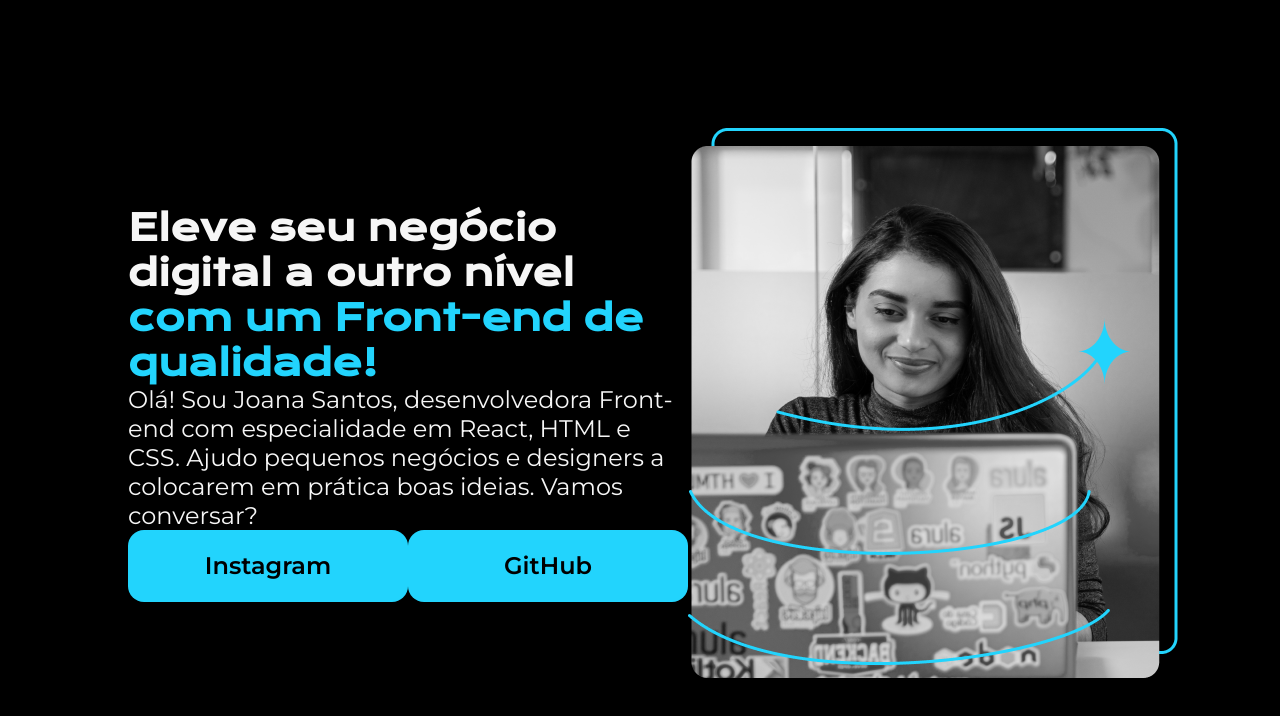
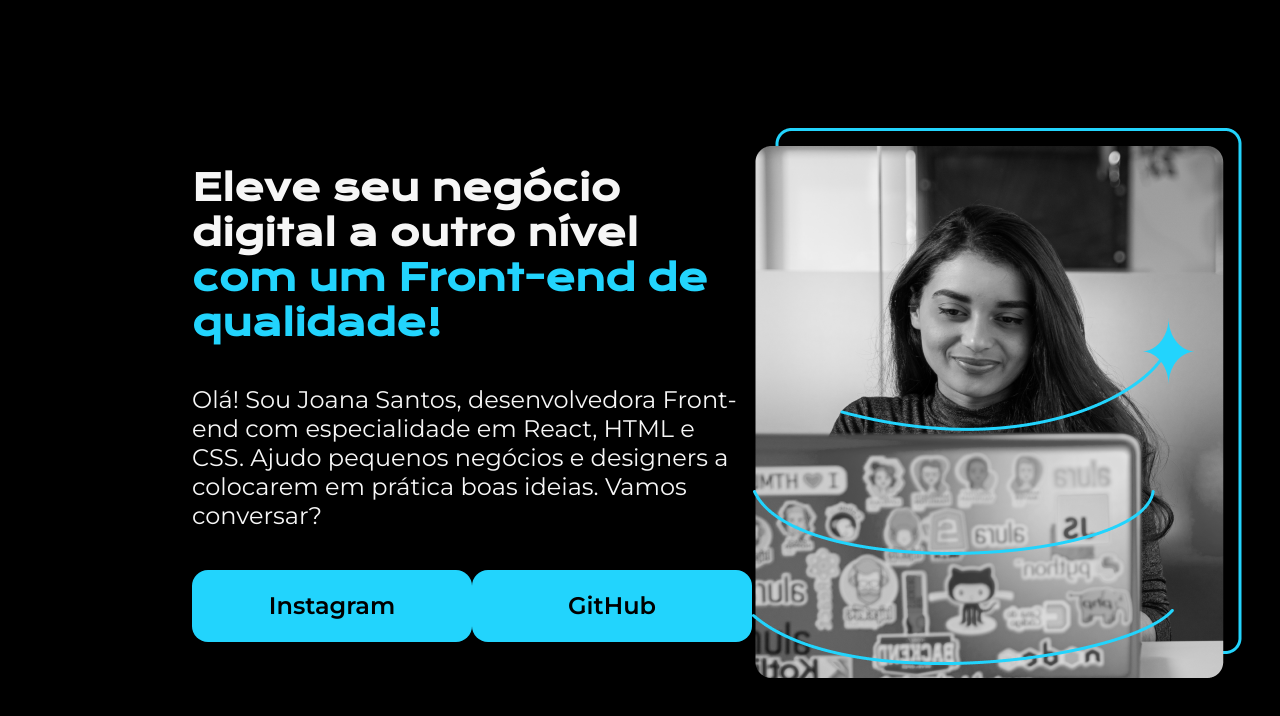
Before and after one commit to marcoslaerte/html-css-classes-posicionamento-flexbox, a plain HTML site: page index.html in a window 1280 px wide. Drawn offline with nearby package versions, Linux system fonts and the light colour scheme.

Commit message:
Adicionado espaçamento entre os elementos com gap e posicionando-os em coluna

```diff
--- a/style.css
+++ b/style.css
@@ -17,7 +17,7 @@ body {
 }
 
 .apresentacao {
-    margin: 10%;
+    margin: 10% 15%;
     display: flex; /*colocar essa propriedade display no elemento pai, que é o container no qual os elementos filhos serão posicionados*/
     align-items: center; /*todos os elementos dentro de apresentacao serão alinhados no centro (centralizado na metade da altura do maior elemento)*/
     justify-content: space-between;
@@ -25,6 +25,9 @@ body {
 
 .apresentacao__conteudo {
     width: 615px;
+    display: flex;
+    flex-direction: column; /*dispõe os elementos dentro do container apresentacao__conteudo em uma coluna*/
+    gap: 40px; /*espaço entre os elementos dentro do container apresentacao__conteudo*/
 }
 
 .apresentacao__conteudo__titulo {
```
